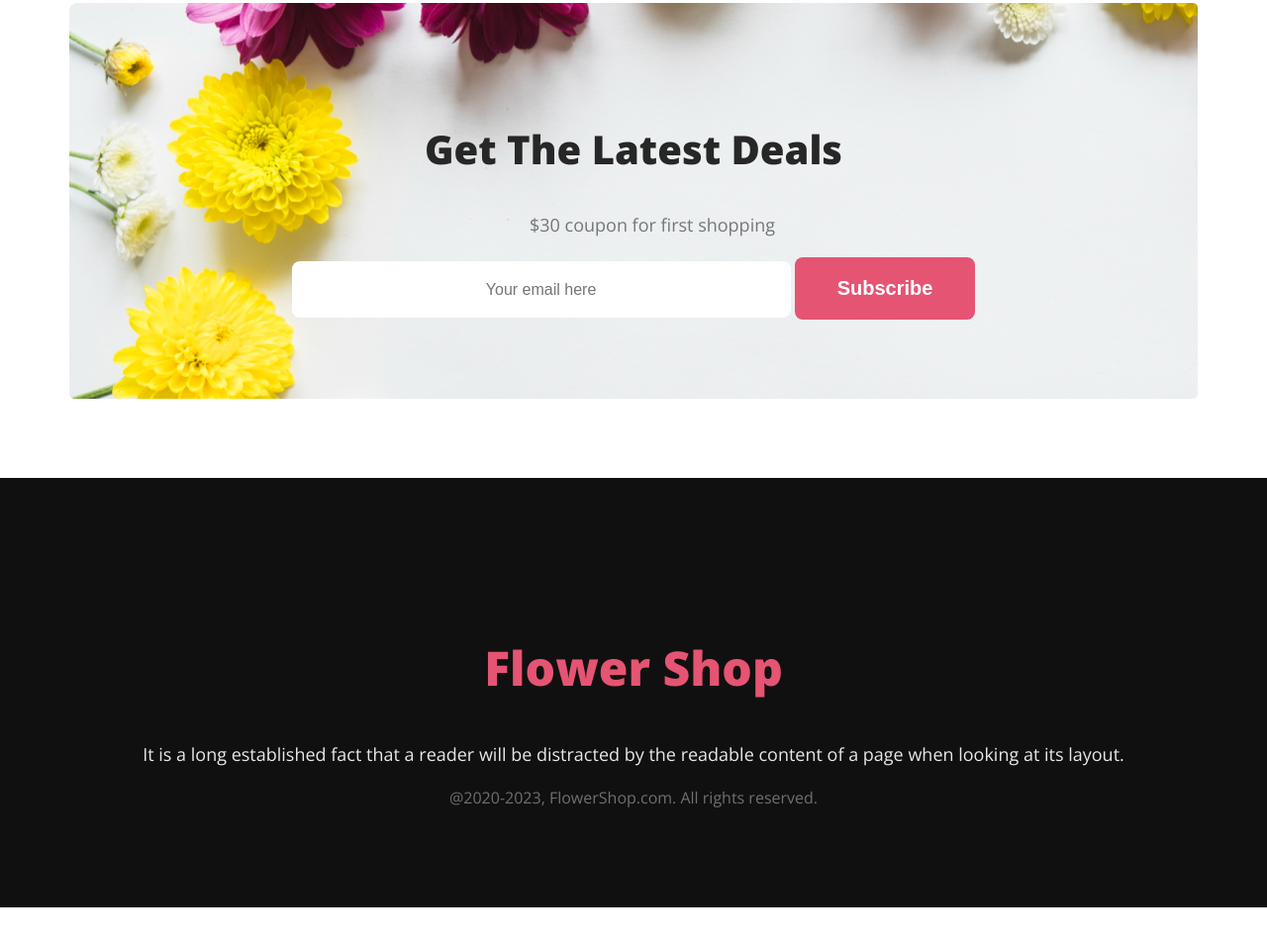
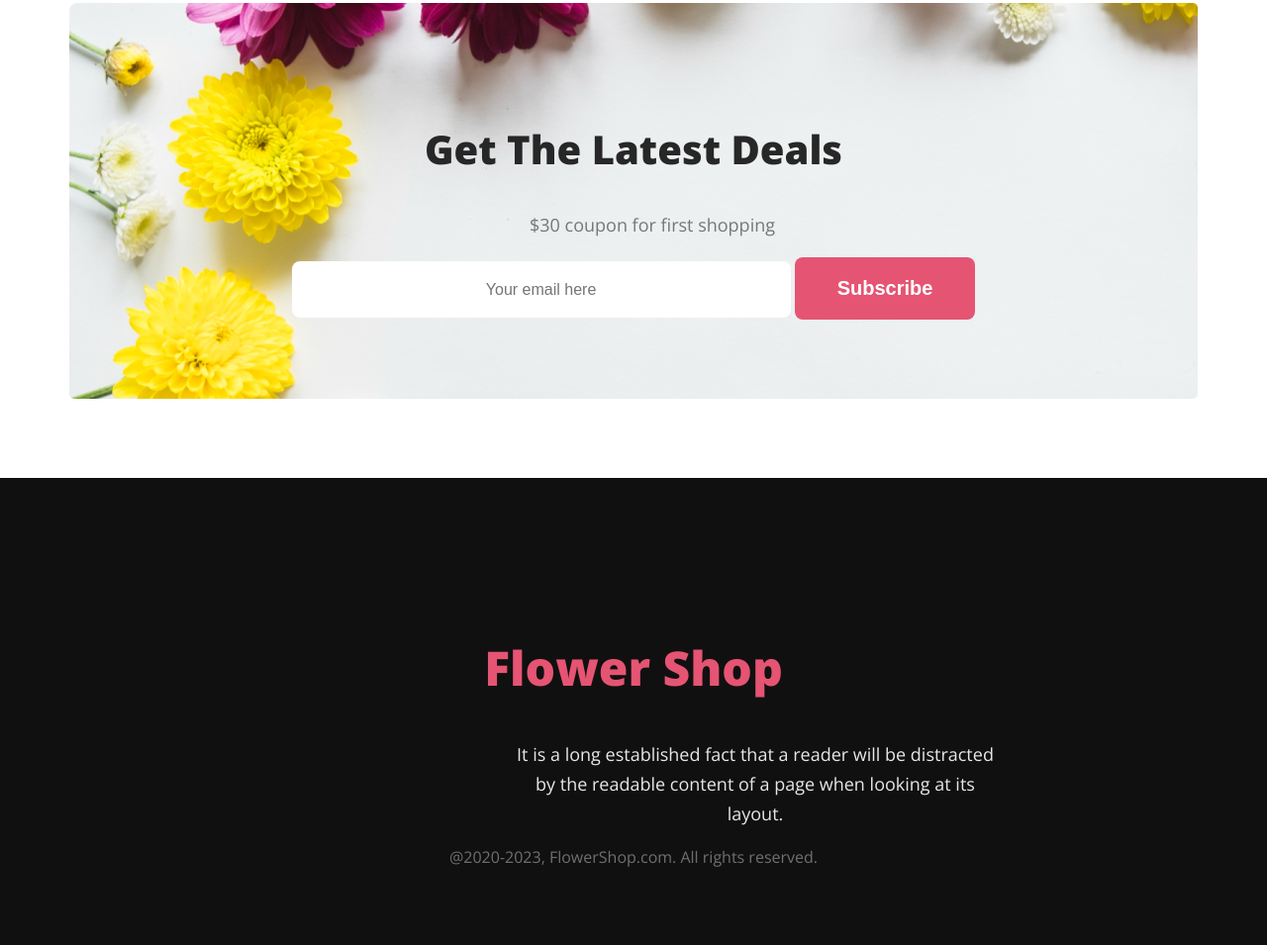
Before and after one commit to rockweb1/flowershop-assigment, a plain HTML site: page index.html in a window 1280 px wide. Shown: the part 4242-5197 px from the top of the page at 99% size. Before the commit the page ends 5159 px from the top, so only its background shows below. Drawn offline with nearby package versions, Linux system fonts and the light colour scheme.

Commit message:
footer updated

```diff
--- a/css/style.css
+++ b/css/style.css
@@ -192,7 +192,9 @@ main{
     color: rgba(255, 255, 255, 0.90);
     font-size: 18px;
     font-weight: 400;
+    width: 500px;
     line-height: 30px;
+    margin-left: 513px;
 
 }
 
```
